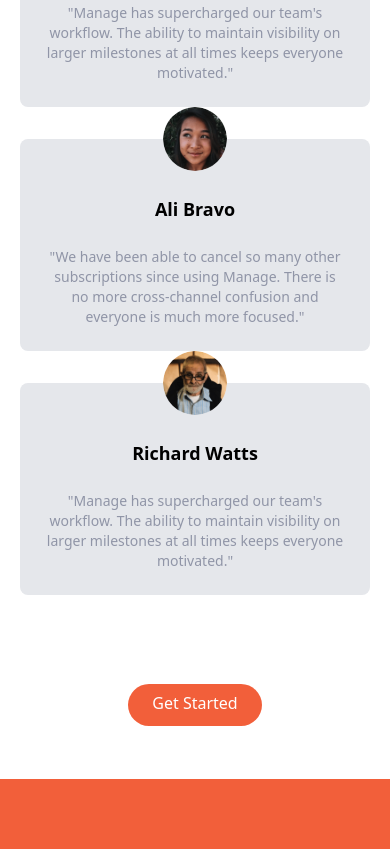
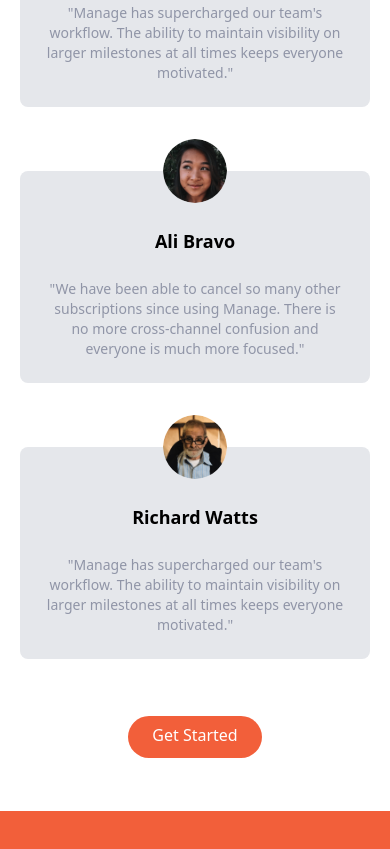
Before and after one commit to ArnaudHalvick/tailwind-css-page, a website: page src/index.html in a window 390 px wide. Shown: the part 2167-3016 px from the top of the page. Drawn offline with Linux system fonts and the light colour scheme.

Commit message:
Add additional margin bottom from smaller screen on team members

```diff
--- a/src/index.html
+++ b/src/index.html
@@ -204,7 +204,7 @@
         <div class="flex flex-col mt-24 md:flex-row md:space-x-6">
           <!-- Testimonial 1 -->
           <div
-            class="flex flex-col items-center p-6 space-y-6 rounded-lg bg-gray-200 md:w-1/3 mb-8 md:mb-0"
+            class="flex flex-col items-center p-6 space-y-6 rounded-lg bg-gray-200 md:w-1/3 not-last:mb-16 md:mb-0"
           >
             <img
               src="/img/avatar-anisha.png"
@@ -221,7 +221,7 @@
 
           <!-- Testimonial 2 -->
           <div
-            class="flex flex-col items-center p-6 space-y-6 rounded-lg bg-gray-200 md:w-1/3 mb-8 md:mb-0"
+            class="flex flex-col items-center p-6 space-y-6 rounded-lg bg-gray-200 md:w-1/3 not-last:mb-16 md:mb-0"
           >
             <img
               src="/img/avatar-ali.png"
@@ -238,7 +238,7 @@
 
           <!-- Testimonial 3 -->
           <div
-            class="flex flex-col items-center p-6 space-y-6 rounded-lg bg-gray-200 md:w-1/3 mb-8 md:mb-0"
+            class="flex flex-col items-center p-6 space-y-6 rounded-lg bg-gray-200 md:w-1/3 not-last:mb-16 md:mb-0"
           >
             <img
               src="/img/avatar-richard.png"
```
Also changed, not shown: src/output.css.
